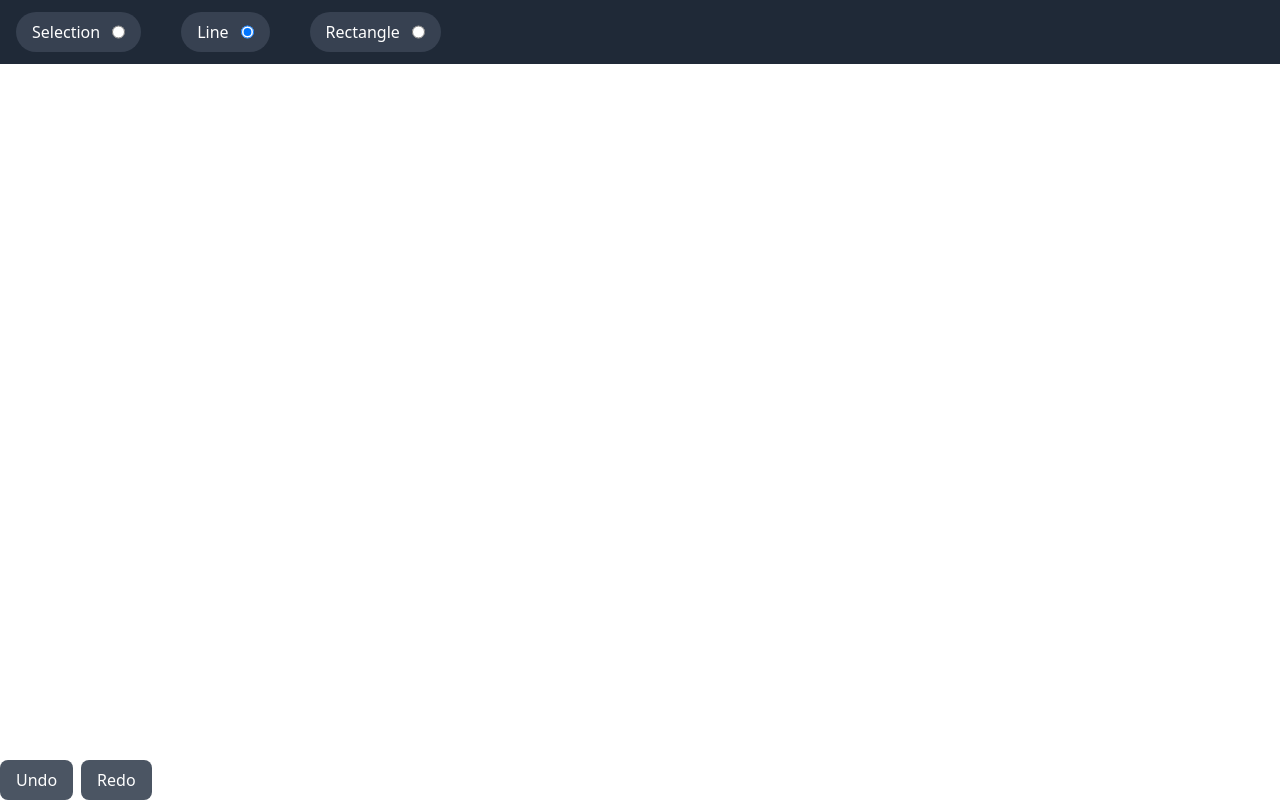
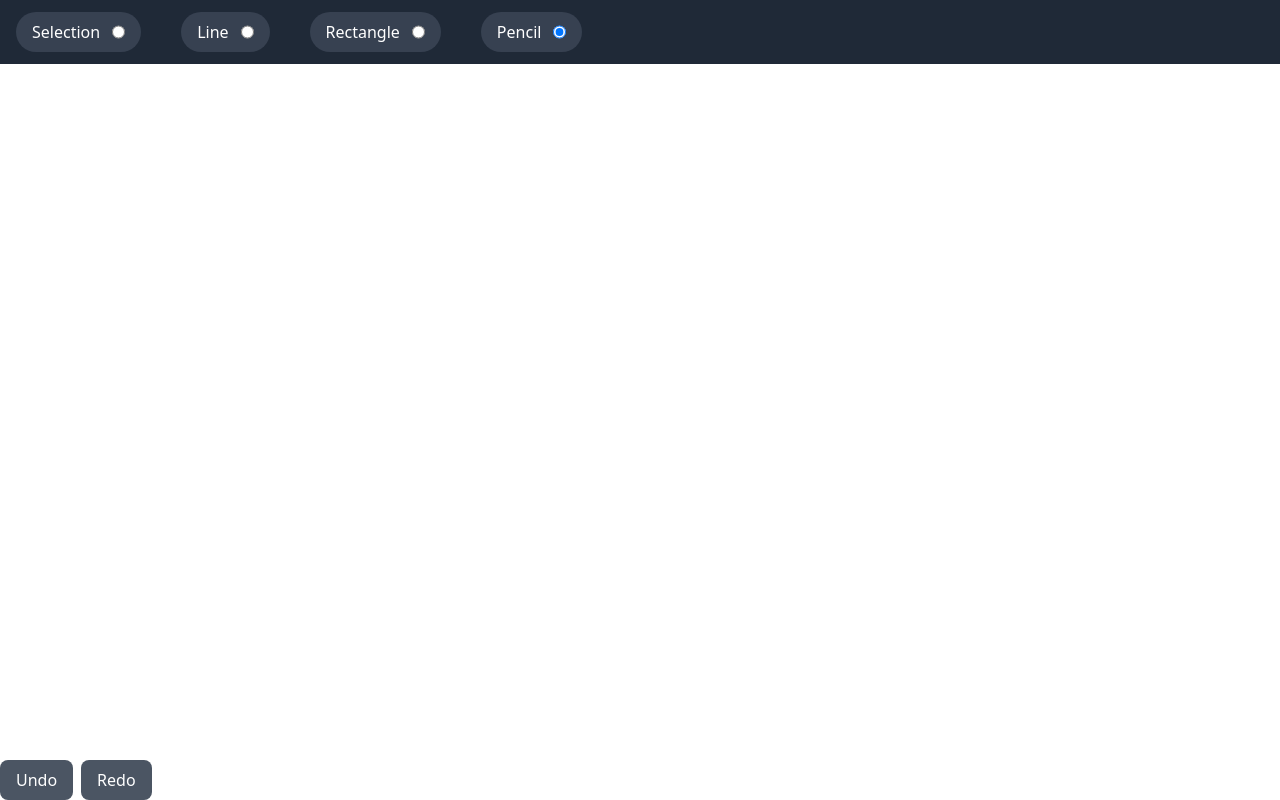
Before and after one commit to Yash-Solanki6803/basic-paint, a React (Vite) app: page / in a window 1280 px wide. Built offline with nearby package versions, Linux system fonts and the light colour scheme; the HTML template or start-up script is replaced by a standard one.

Commit message:
Feature: Pen tool

```diff
--- a/package.json
+++ b/package.json
@@ -10,6 +10,7 @@
     "preview": "vite preview"
   },
   "dependencies": {
+    "perfect-freehand": "^1.2.2",
     "react": "^18.3.1",
     "react-dom": "^18.3.1"
   },
--- a/src/App.jsx
+++ b/src/App.jsx
@@ -1,7 +1,8 @@
 import { useEffect, useLayoutEffect, useState } from "react";
 import { Line, Rectangle } from "./classes";
-import { distance } from "./utils";
+import { distance, throttle } from "./utils";
 import { useHistory } from "./hooks";
+import Doodle from "./classes/Doodle";
 
 function createElement(id, x1, y1, x2, y2, tool) {
   let element;
@@ -10,16 +11,6 @@ function createElement(id, x1, y1, x2, y2, tool) {
       //x1 & y1 are the starting point of the line
       //x2 & y2 are the ending point of the line
       element = new Line(x1, y1, x2, y2);
-      break;
-    case "rectangle":
-      //x1 & y1 are the top-left corner of the rectangle
-      //x2 & y2 are the bottom-right corner of the rectangle
-      element = new Rectangle(x1, y1, x2 - x1, y2 - y1);
-      break;
-
-    default:
-      break;
-  }
       return {
         id,
         x1,
@@ -29,6 +20,25 @@ function createElement(id, x1, y1, x2, y2, tool) {
         tool,
         element,
       };
+    case "rectangle":
+      //x1 & y1 are the top-left corner of the rectangle
+      //x2 & y2 are the bottom-right corner of the rectangle
+      element = new Rectangle(x1, y1, x2 - x1, y2 - y1);
+      return {
+        id,
+        x1,
+        y1,
+        x2,
+        y2,
+        tool,
+        element,
+      };
+    case "pencil":
+      element = new Doodle(x1, y1, x2, y2);
+      return { id, tool, element };
+    default:
+      throw new Error("Invalid tool");
+  }
 }
 
 function getSelectableElement(clientX, clientY, elements) {
@@ -160,7 +170,7 @@ function resizedCoords(prevCoords, x, y, clientX, clientY, type) {
 function App() {
   const [elements, setElements, undo, redo] = useHistory([]);
   const [action, setAction] = useState("none");
-  const [tool, setTool] = useState("line");
+  const [tool, setTool] = useState("pencil");
   const [selectedElement, setSelectedElement] = useState(null);
 
   useLayoutEffect(() => {
@@ -168,17 +178,37 @@ function App() {
     const ctx = canvas.getContext("2d");
     //clear the canvas
     ctx.clearRect(0, 64, canvas.width, canvas.height);
+    console.log("Elements:", elements);
 
+    if (Array.isArray(elements) && elements.length > 0) {
       elements.forEach(({ element }) => {
+        if (element && element.draw) {
           element.draw(ctx);
+        }
       });
+    }
   }, [elements]);
 
   function updateElement(id, x1, y1, x2, y2, tool) {
-    const element = createElement(id, x1, y1, x2, y2, tool);
-    const updatedElements = elements.map((el) => (el.id === id ? element : el));
-    setElements(updatedElements, true);
+    const updatedElements = elements.map((el) => {
+      if (el.id === id) {
+        if (tool === "pencil") {
+          el.element.addPoint(x2, y2); // Add a new point for the doodle
+        } else {
+          return createElement(id, x1, y1, x2, y2, tool);
         }
+      }
+      return el;
+    });
+    // console.log("updatedElements", updatedElements);
+    setElements(updatedElements.length > 0 ? updatedElements : [], true);
+  }
+  // function updateElement(id, x1, y1, x2, y2, type) {
+  //   const element = createElement(id, x1, y1, x2, y2, type);
+
+  //   const updatedElements = elements.map((el) => (el.id === id ? element : el));
+  //   setElements(updatedElements, true);
+  // }
 
   const handleMouseDown = (e) => {
     if (tool === "selection") {
@@ -256,7 +286,11 @@ function App() {
       const index = selectedElement.id;
       const { id, tool } = elements[index];
       //if the action is drawing, adjust the element's coords to have x1, y1 as the top-left corner and x2, y2 as the bottom-right corner
-      if (action === "drawing" || action === "resizing") {
+      if (
+        (action === "drawing" || action === "resizing") &&
+        tool !== "pencil"
+      ) {
+        console.log("adjusting element");
         const { x1, y1, x2, y2 } = adjustElement(elements[index]);
         updateElement(id, x1, y1, x2, y2, tool);
       }
@@ -279,6 +313,10 @@ function App() {
     window.addEventListener("keydown", handleKeyDown);
     return () => window.removeEventListener("keydown", handleKeyDown);
   }, [undo, redo]);
+
+  const handleMouseDownThrottled = throttle(handleMouseDown, 1000); // Adjust time as needed
+  const handleMouseMoveThrottled = throttle(handleMouseMove, 1000); // Adjust time as needed
+  const handleMouseUpThrottled = throttle(handleMouseUp, 1000); // Adjust time as needed
 
   return (
     <div>
@@ -319,6 +357,18 @@ function App() {
             onChange={() => setTool("rectangle")}
           />
         </div>
+        <div className="bg-gray-700 px-4 py-2 flex gap-3 rounded-full hover:cursor-pointer">
+          <label className="hover:cursor-pointer" htmlFor="pencil">
+            Pencil
+          </label>
+          <input
+            className="hover:cursor-pointer"
+            type="radio"
+            id="pencil"
+            checked={tool === "pencil"}
+            onChange={() => setTool("pencil")}
+          />
+        </div>
       </div>
       <div className="fixed bottom-0 flex gap-2">
         <button
@@ -338,9 +388,9 @@ function App() {
         id="canvas"
         width={innerWidth}
         height={innerHeight}
-        onMouseDown={handleMouseDown}
-        onMouseMove={handleMouseMove}
-        onMouseUp={handleMouseUp}
+        onMouseDown={handleMouseDownThrottled}
+        onMouseMove={handleMouseMoveThrottled}
+        onMouseUp={handleMouseUpThrottled}
       >
         Canvas
       </canvas>
--- /dev/null
+++ b/src/classes/Doodle.js
@@ -0,0 +1,21 @@
+import getStroke from "perfect-freehand";
+import { getSvgPathFromStroke } from "../utils";
+
+export default class Doodle {
+  constructor(x, y) {
+    this.points = [{ x, y }];
+  }
+
+  addPoint(x, y) {
+    this.points.push({ x, y });
+  }
+
+  draw(ctx) {
+    const myStroke = getStroke(this.points, {
+      size: 5,
+    });
+    const pathData = getSvgPathFromStroke(myStroke);
+    const myPath = new Path2D(pathData);
+    ctx.fill(myPath);
+  }
+}
--- a/src/utils/index.js
+++ b/src/utils/index.js
@@ -1,3 +1,30 @@
 export function distance(x1, y1, x2, y2) {
   return Math.sqrt((x2 - x1) ** 2 + (y2 - y1) ** 2);
 }
+
+export function getSvgPathFromStroke(stroke) {
+  if (!stroke.length) return "";
+
+  const d = stroke.reduce(
+    (acc, [x0, y0], i, arr) => {
+      const [x1, y1] = arr[(i + 1) % arr.length];
+      acc.push(x0, y0, (x0 + x1) / 2, (y0 + y1) / 2);
+      return acc;
+    },
+    ["M", ...stroke[0], "Q"]
+  );
+
+  d.push("Z");
+  return d.join(" ");
+}
+
+export function throttle(fn, wait) {
+  let lastTime = 0;
+  return function (...args) {
+    const now = new Date().getTime();
+    if (now - lastTime >= wait) {
+      fn.apply(this, args);
+      lastTime = now;
+    }
+  };
+}
```
Also changed, not shown: 1 other file (tests, documents, lock files or other folders). Lines whose indentation alone changed are shown as unchanged.
